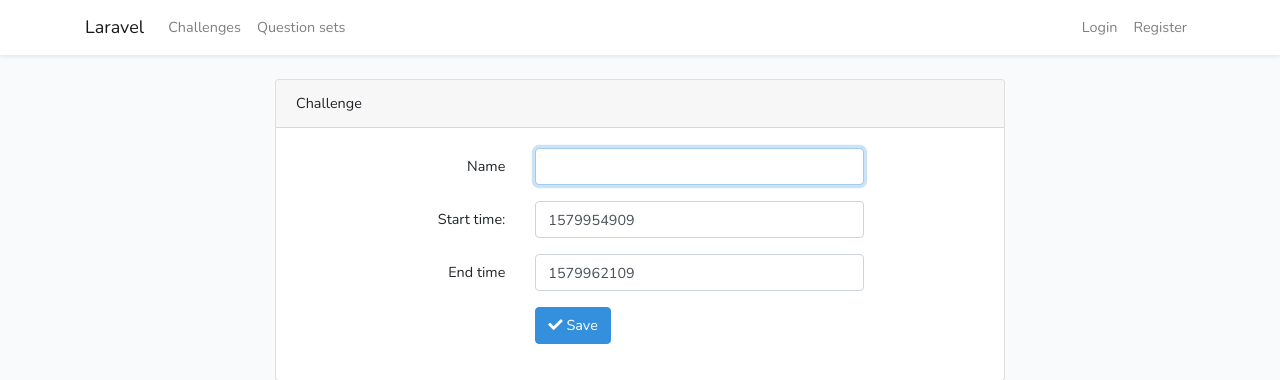
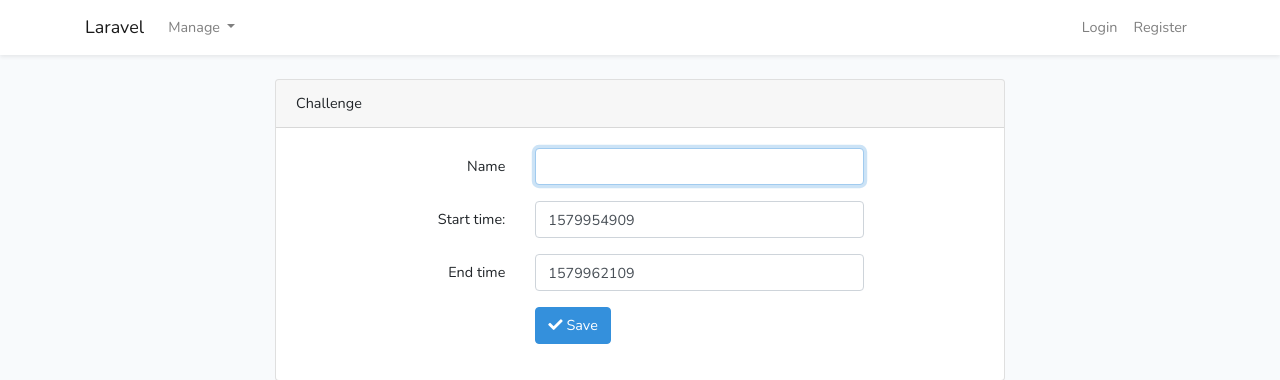
Before and after one commit to cylab-be/ctf, a Laravel app: a page that uses resources/views/layouts/app.blade.php in a window 1280 px wide. Shown: the top 380 px of the page. Run offline with Laravel 8, Linux system fonts and the light colour scheme; tables that the repository leaves empty hold one stand-in row (values such as "Sample post"); style sheets or scripts are compiled from the project's sources.

Commit message:
Admin menu

```diff
--- a/resources/views/layouts/app.blade.php
+++ b/resources/views/layouts/app.blade.php
@@ -33,11 +33,14 @@
                 <div class="collapse navbar-collapse" id="navbarSupportedContent">
                     <!-- Left Side Of Navbar -->
                     <ul class="navbar-nav mr-auto">
-                        <li class="nav-item">
-                            <a class="nav-link" href="{{ action('ChallengeController@index') }}">Challenges</a>
-                        </li>
-                        <li class="nav-item">
-                            <a class="nav-link" href="{{ action('SetController@index') }}">Question sets</a>
+                        <li class="nav-item dropdown">
+                            <a id="navbarAdminDropdown" class="nav-link dropdown-toggle" href="#" role="button" data-toggle="dropdown" aria-haspopup="true" aria-expanded="false" v-pre>
+                                Manage
+                            </a>
+                            <div class="dropdown-menu dropdown-menu-left" aria-labelledby="navbarAdminDropdown">
+                                <a class="nav-link" href="{{ action('ChallengeController@index') }}">Challenges</a>
+                                <a class="nav-link" href="{{ action('SetController@index') }}">Question sets</a>
+                            </div>
                         </li>
                     </ul>
 
```
